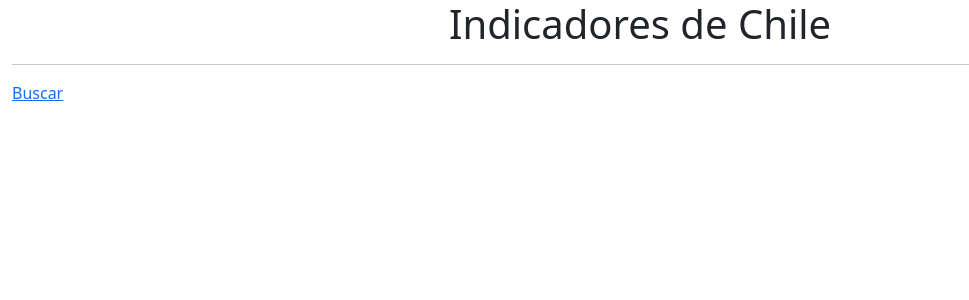
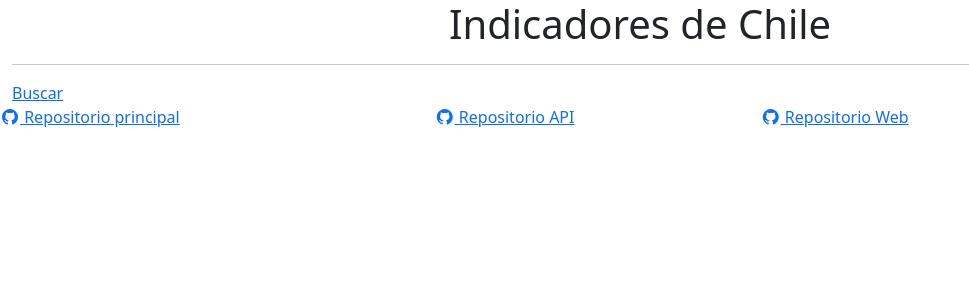
Before and after one commit to Andres10121997/IndicadorChileWeb, an ASP.NET Core app: template Views/Home/Index.cshtml in a window 1280 px wide. Shown: the top 300 px of the page, without its empty margins (0-969 px from the left). Run offline with ASP.NET Core 8, Linux system fonts and the light colour scheme; the template is opened without the code that fills it, so the values that code supplies are empty; the project's own start-up code is not run, and a stand-in starts its controllers and pages; some libraries are stand-ins or nearby versions.

Commit message:
Se agregó el pie de página

```diff
--- /dev/null
+++ b/Views/Shared/Partial/_Footer.cshtml
@@ -0,0 +1,21 @@
+<footer>
+    <div class="row" role="row">
+        <div class="col-4">
+            <a href="https://github.com/Andres10121997/IndicadorChile" target="_blank">
+                <i class="fa-brands fa-github"></i> Repositorio principal
+            </a>
+        </div>
+
+        <div class="col-3">
+            <a href="https://github.com/Andres10121997/IndicadorChileAPI/tree/main" target="_blank">
+                <i class="fa-brands fa-github"></i> Repositorio API
+            </a>
+        </div>
+
+        <div class="col-4">
+            <a href="https://github.com/Andres10121997/IndicadorChileWeb/tree/main" target="_blank">
+                <i class="fa-brands fa-github"></i> Repositorio Web
+            </a>
+        </div>
+    </div>
+</footer>
--- a/Views/Shared/_Layout.cshtml
+++ b/Views/Shared/_Layout.cshtml
@@ -54,5 +54,9 @@
         <main class="container-fluid" role="main">
             @RenderBody()
         </main>
+
+        @await Html.PartialAsync(
+            partialViewName: "~/Views/Shared/Partial/_Footer.cshtml"
+        )
     </body>
 </html>
```
